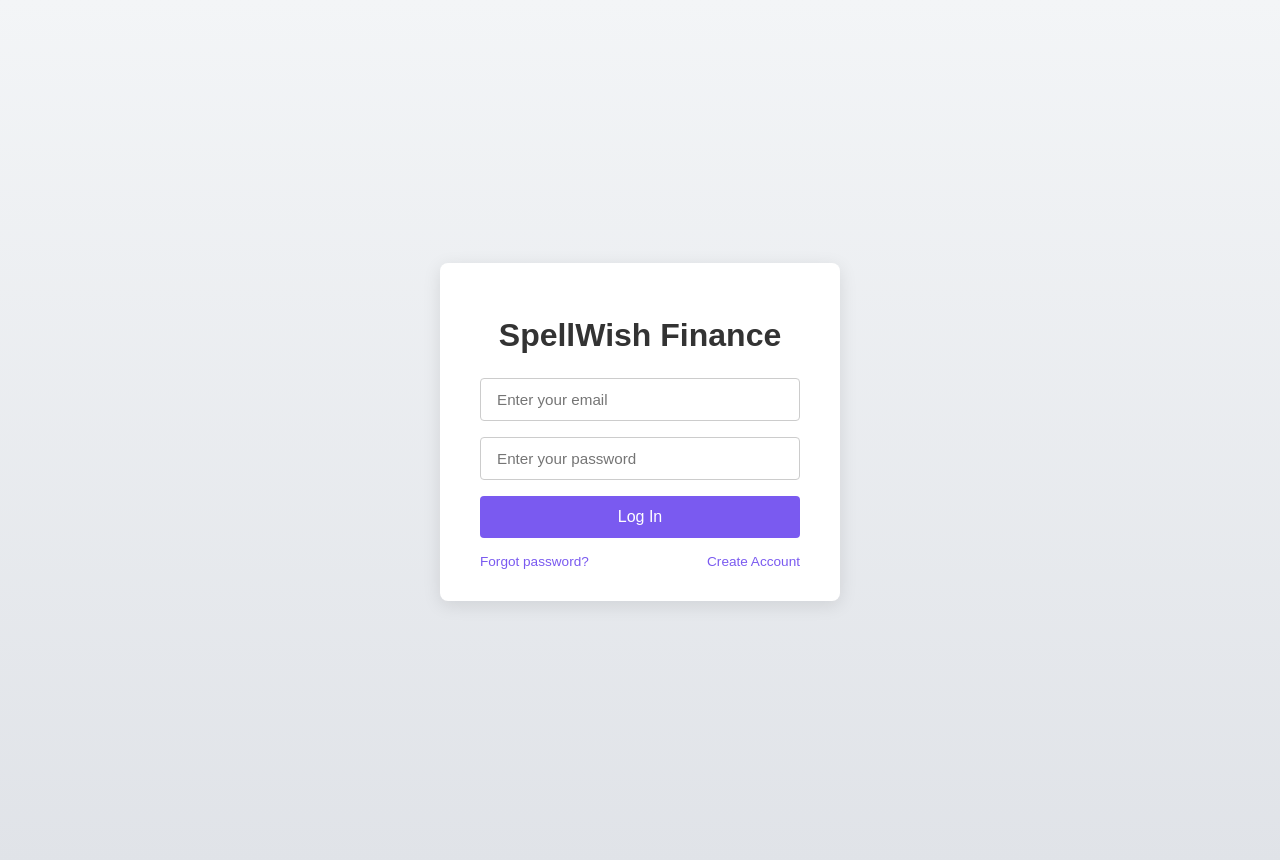
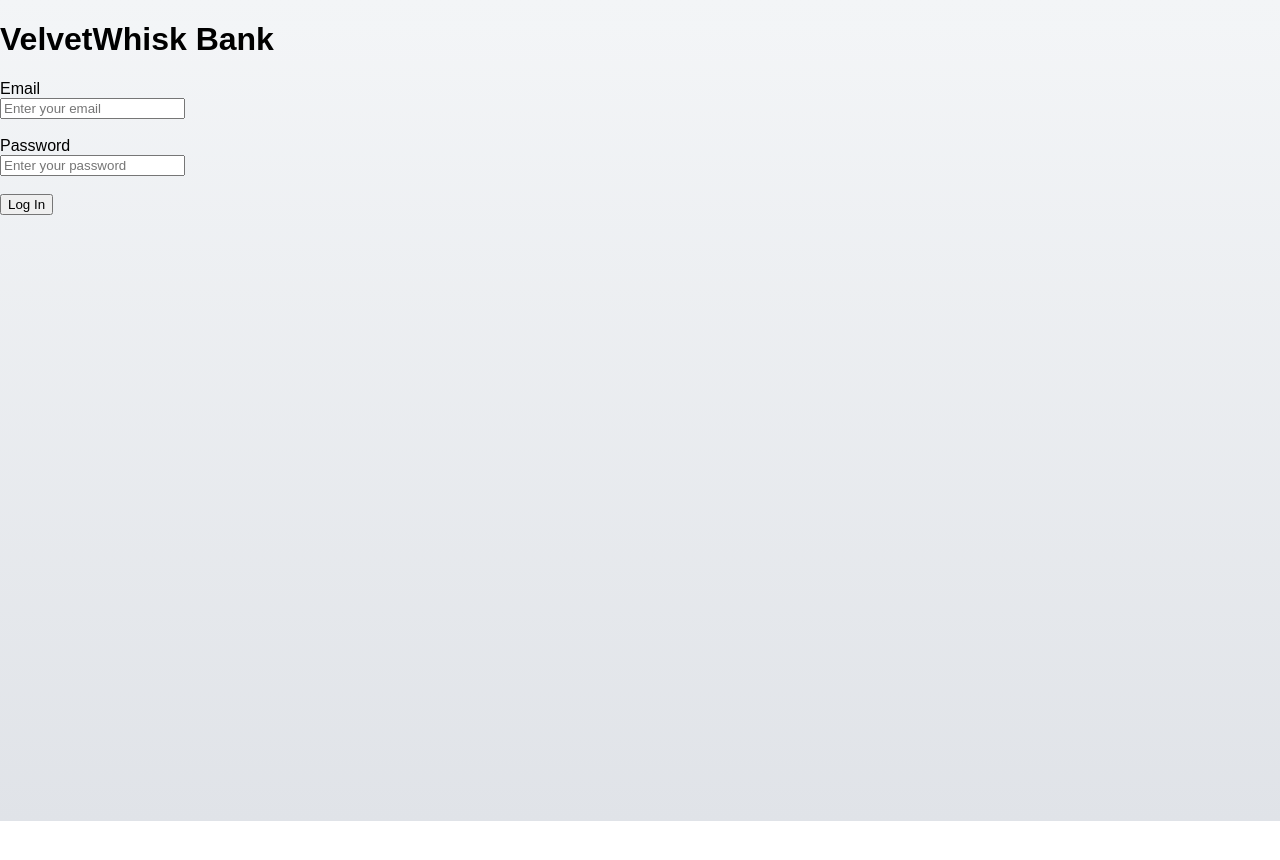
Before and after one commit to ajitunla/velvetwhisk-bank, a React (Vite) app: page / in a window 1280 px wide. Shown: the top 860 px of the page. After the commit the page ends 821 px from the top, so only its background shows below. Built offline with nearby package versions, Linux system fonts and the light colour scheme.

Commit message:
Revert to simple app without card layout

```diff
--- a/src/App.jsx
+++ b/src/App.jsx
@@ -1,42 +1,112 @@
-import React, { useState } from "react";
-import "./App.css";
+import React, { useState } from 'react';
 
 function App() {
-  const [email, setEmail] = useState("");
-  const [password, setPassword] = useState("");
+  const [amount, setAmount] = useState('');
+  const [recipient, setRecipient] = useState('');
+  const [transactions, setTransactions] = useState([
+    "Ref #9082313 – Received $10,000 from Hope Children's Home",
+    "Ref #9082323 – Received $20,000 from Hope Children's Home",
+    "Ref #9082363 – Received $30,000 from Hope Children's Home",
+    "Ref #9082373 – Received $50,000 from Hope Children's Home",
+    "Ref #9082383 – Received $40,000 from Hope Children's Home",
+    "Ref #9082393 – Received $90,000 from Hope Children's Home"
+  ]);
+  const [balance, setBalance] = useState(240000);
+  const [isAuthenticated, setIsAuthenticated] = useState(false);
+  const [showTransferForm, setShowTransferForm] = useState(false);
+  const [pinInput, setPinInput] = useState('');
+  const [emailInput, setEmailInput] = useState('');
+  const [passwordInput, setPasswordInput] = useState('');
 
-  const handleLogin = (e) => {
-    e.preventDefault();
-    // handle authentication
-    console.log("Logging in", { email, password });
+  const handleLogin = () => {
+    if (emailInput && passwordInput) {
+      setIsAuthenticated(true);
+    }
+  };
+
+  const handleTransfer = () => {
+    if (amount && recipient && pinInput) {
+      const newRef = Math.floor(Math.random() * 10000000);
+      const newTransaction = `Ref #${newRef} – Sent $${amount} to ${recipient}`;
+      setTransactions([newTransaction, ...transactions]);
+      setBalance(balance - parseFloat(amount));
+      setAmount('');
+      setRecipient('');
+      setPinInput('');
+      setShowTransferForm(false);
+    }
   };
 
   return (
-    <div className="login-container">
-      <div className="login-card">
-        <h1>SpellWish Finance</h1>
-        <form onSubmit={handleLogin}>
+    <div>
+      <h1>VelvetWhisk Bank</h1>
+
+      {!isAuthenticated ? (
+        <div>
+          <label>Email</label><br />
           <input
             type="email"
+            value={emailInput}
+            onChange={(e) => setEmailInput(e.target.value)}
             placeholder="Enter your email"
-            value={email}
-            onChange={e => setEmail(e.target.value)}
-            required
-          />
+          /><br /><br />
+
+          <label>Password</label><br />
           <input
             type="password"
+            value={passwordInput}
+            onChange={(e) => setPasswordInput(e.target.value)}
             placeholder="Enter your password"
-            value={password}
-            onChange={e => setPassword(e.target.value)}
-            required
-          />
-          <button type="submit">Log In</button>
-        </form>
-        <div className="login-links">
-          <a href="/forgot">Forgot password?</a>
-          <a href="/signup">Create Account</a>
+          /><br /><br />
+
+          <button onClick={handleLogin}>Log In</button>
         </div>
-      </div>
+      ) : (
+        <div>
+          <p><strong>Account:</strong> Elizabeth Eads</p>
+          <p><strong>Balance:</strong> ${balance.toLocaleString()}</p>
+
+          {showTransferForm ? (
+            <div>
+              <label>Recipient</label><br />
+              <input
+                type="text"
+                value={recipient}
+                onChange={(e) => setRecipient(e.target.value)}
+                placeholder="Recipient Name"
+              /><br /><br />
+
+              <label>Amount</label><br />
+              <input
+                type="number"
+                value={amount}
+                onChange={(e) => setAmount(e.target.value)}
+                placeholder="Amount"
+              /><br /><br />
+
+              <label>PIN</label><br />
+              <input
+                type="password"
+                value={pinInput}
+                onChange={(e) => setPinInput(e.target.value)}
+                placeholder="Enter PIN"
+              /><br /><br />
+
+              <button onClick={handleTransfer}>Send Money</button>
+              <button onClick={() => setShowTransferForm(false)}>Cancel</button>
+            </div>
+          ) : (
+            <button onClick={() => setShowTransferForm(true)}>Make a Transfer</button>
+          )}
+
+          <h3>Transaction History</h3>
+          <ul>
+            {transactions.map((t, index) => (
+              <li key={index}>{t}</li>
+            ))}
+          </ul>
+        </div>
+      )}
     </div>
   );
 }
```
